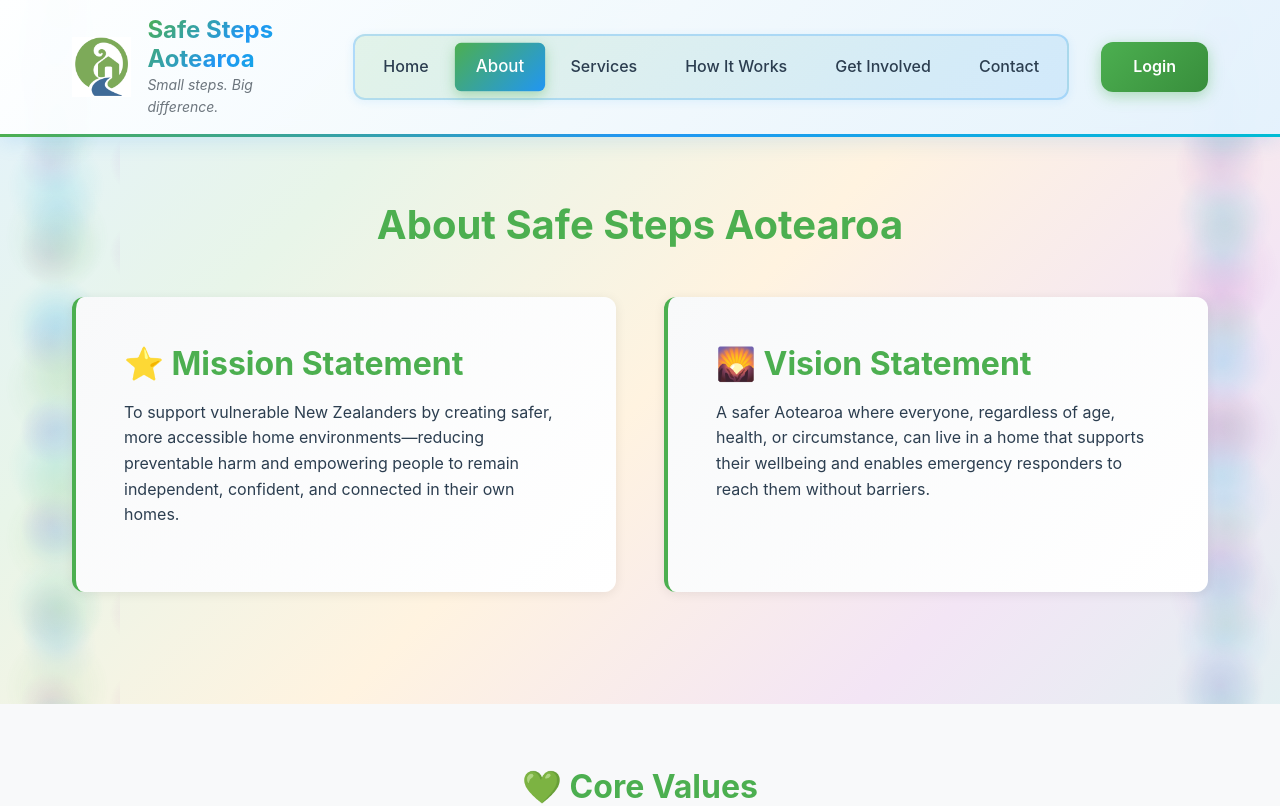
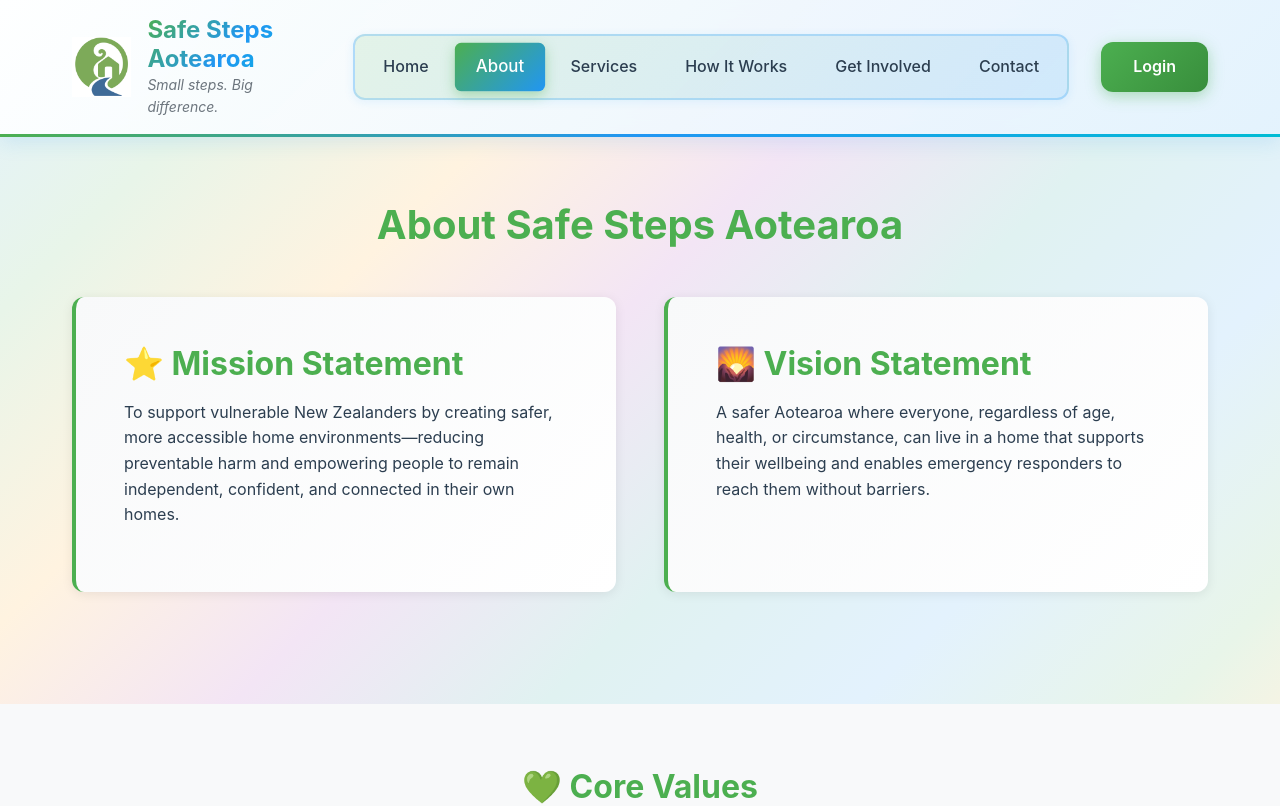
Before and after one commit to 4601Matthew/safe-steps-aotearoa-website, a React (Vite) app: page /about in a window 1280 px wide. Shown: the top 806 px of the page. Built offline with nearby package versions, Linux system fonts and the light colour scheme; no server answers.

Commit message:
chore: Update again

```diff
--- a/src/styles/index.css
+++ b/src/styles/index.css
@@ -51,17 +51,22 @@ body {
   -moz-osx-font-smoothing: grayscale;
   background: linear-gradient(135deg,
     #e3f2fd 0%,
-    #e8f5e9 25%,
-    #fff3e0 50%,
-    #f3e5f5 75%,
-    #e0f2f1 100%);
+    #e8f5e9 15%,
+    #fff3e0 30%,
+    #f3e5f5 45%,
+    #e0f2f1 60%,
+    #e3f2fd 75%,
+    #e8f5e9 90%,
+    #fff3e0 100%);
   background-attachment: fixed;
-  background-size: 400% 400%;
-  animation: gradientShift 15s ease infinite;
+  background-size: 300% 300%;
+  animation: slowGradientShift 30s ease infinite;
   min-height: 100vh;
+  position: relative;
+  z-index: 0;
 }
 
-@keyframes gradientShift {
+@keyframes slowGradientShift {
   0% { background-position: 0% 50%; }
   50% { background-position: 100% 50%; }
   100% { background-position: 0% 50%; }
@@ -73,92 +78,9 @@ body {
   flex-direction: column;
   background: transparent;
   position: relative;
+  z-index: 1;
 }
 
-/* Floating circles in side margins for larger screens */
-.app::before,
-.app::after {
-  content: '';
-  position: fixed;
-  top: 0;
-  width: 250px;
-  height: 100vh;
-  z-index: 0;
-  pointer-events: none;
-  overflow: hidden;
-}
-
-.app::before {
-  left: 0;
-  background-image:
-    radial-gradient(circle, rgba(76, 175, 80, 0.4) 0%, transparent 50%),
-    radial-gradient(circle, rgba(33, 150, 243, 0.4) 0%, transparent 50%),
-    radial-gradient(circle, rgba(0, 188, 212, 0.4) 0%, transparent 50%),
-    radial-gradient(circle, rgba(156, 39, 176, 0.4) 0%, transparent 50%),
-    radial-gradient(circle, rgba(76, 175, 80, 0.3) 0%, transparent 50%),
-    radial-gradient(circle, rgba(33, 150, 243, 0.3) 0%, transparent 50%);
-  background-size:
-    120px 120px, 100px 100px, 140px 140px, 90px 90px,
-    150px 150px, 110px 110px;
-  animation: floatLeftCircles 20s ease-in-out infinite;
-}
-
-.app::after {
-  right: 0;
-  background-image:
-    radial-gradient(circle, rgba(156, 39, 176, 0.4) 0%, transparent 50%),
-    radial-gradient(circle, rgba(0, 188, 212, 0.4) 0%, transparent 50%),
-    radial-gradient(circle, rgba(33, 150, 243, 0.4) 0%, transparent 50%),
-    radial-gradient(circle, rgba(76, 175, 80, 0.4) 0%, transparent 50%),
-    radial-gradient(circle, rgba(156, 39, 176, 0.3) 0%, transparent 50%),
-    radial-gradient(circle, rgba(0, 188, 212, 0.3) 0%, transparent 50%);
-  background-size:
-    130px 130px, 110px 110px, 140px 140px, 100px 100px,
-    160px 160px, 120px 120px;
-  animation: floatRightCircles 20s ease-in-out infinite;
-}
-
-@keyframes floatLeftCircles {
-  0%, 100% {
-    background-position:
-      50% 10%, 30% 40%, 70% 60%, 20% 80%,
-      60% 25%, 40% 70%;
-  }
-  50% {
-    background-position:
-      60% 20%, 40% 50%, 80% 50%, 30% 70%,
-      70% 35%, 50% 60%;
-  }
-}
-
-@keyframes floatRightCircles {
-  0%, 100% {
-    background-position:
-      50% 15%, 70% 45%, 30% 65%, 80% 25%,
-      40% 55%, 60% 75%;
-  }
-  50% {
-    background-position:
-      40% 25%, 60% 35%, 20% 55%, 70% 15%,
-      50% 65%, 70% 65%;
-  }
-}
-
-/* Hide side decorations on smaller screens */
-@media (max-width: 1400px) {
-  .app::before,
-  .app::after {
-    width: 120px;
-    opacity: 0.3;
-  }
-}
-
-@media (max-width: 1200px) {
-  .app::before,
-  .app::after {
-    display: none;
-  }
-}
 
 main {
   flex: 1;
@@ -320,42 +242,6 @@ a:hover {
   color: var(--color-white);
 }
 
-/* Additional decorative elements for very large screens */
-@media (min-width: 1800px) {
-  body::before,
-  body::after {
-    content: '';
-    position: fixed;
-    top: 50%;
-    transform: translateY(-50%);
-    width: 300px;
-    height: 300px;
-    border-radius: 50%;
-    z-index: 0;
-    pointer-events: none;
-    filter: blur(60px);
-    opacity: 0.3;
-    animation: floatBlob 15s ease-in-out infinite;
-  }
-
-  body::before {
-    left: 5%;
-    background: radial-gradient(circle, rgba(76, 175, 80, 0.4), rgba(33, 150, 243, 0.4));
-    animation-delay: 0s;
-  }
-
-  body::after {
-    right: 5%;
-    background: radial-gradient(circle, rgba(156, 39, 176, 0.4), rgba(0, 188, 212, 0.4));
-    animation-delay: 7.5s;
-  }
-
-  @keyframes floatBlob {
-    0%, 100% { transform: translateY(-50%) scale(1); }
-    33% { transform: translateY(-60%) scale(1.2); }
-    66% { transform: translateY(-40%) scale(0.8); }
-  }
-}
 
 @media (max-width: 768px) {
   h1 {
```
